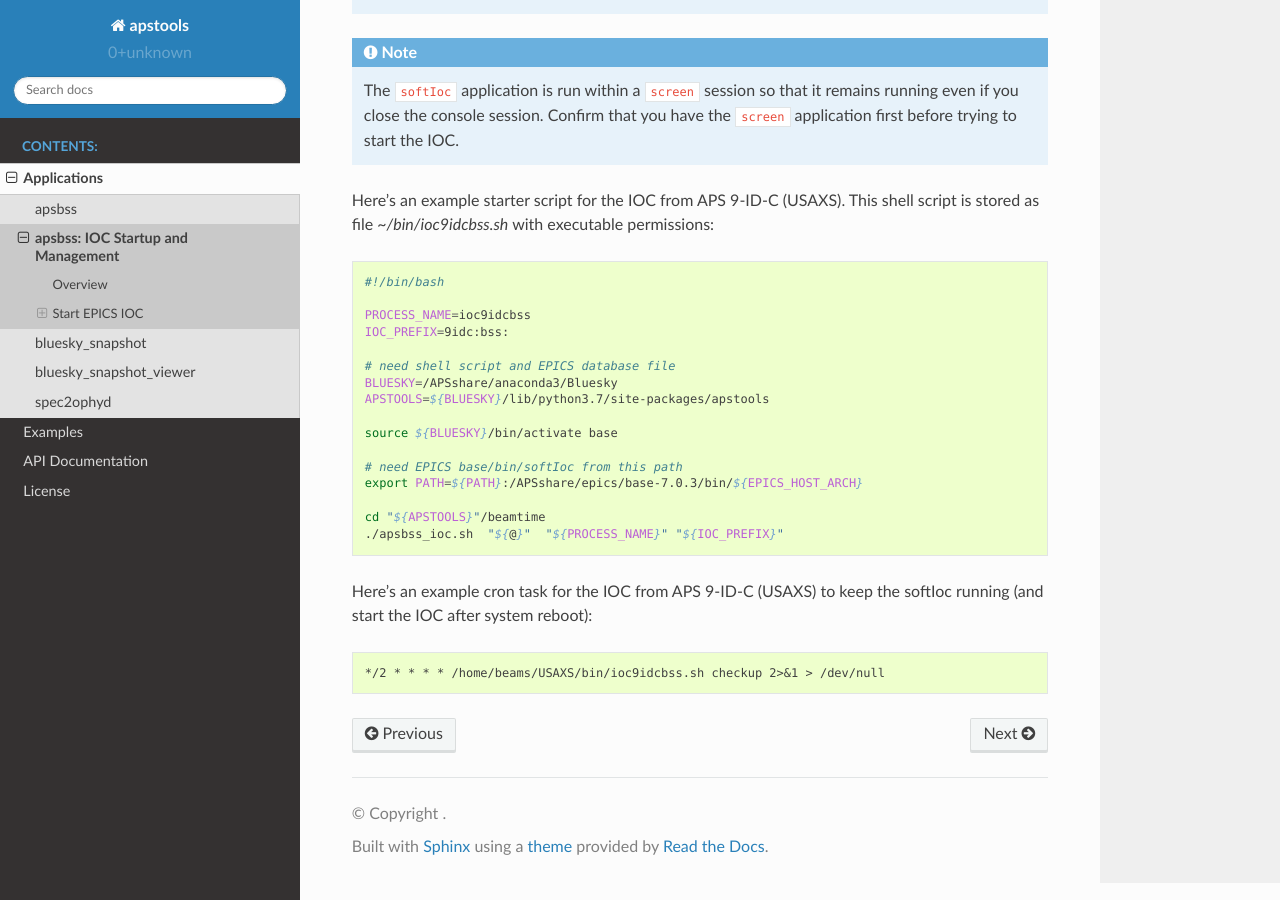
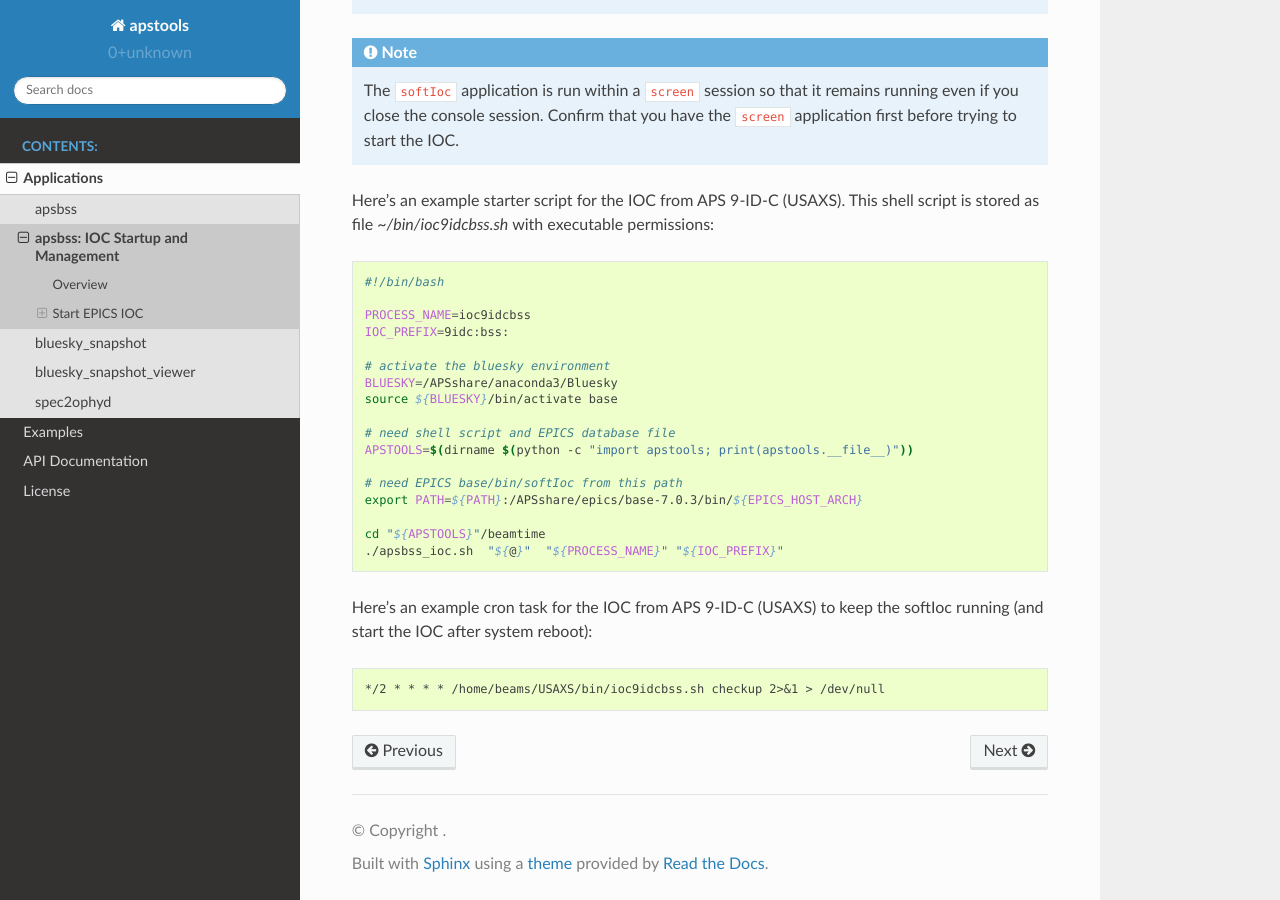
Before and after one commit to dogrecajb/apstools, a Sphinx documentation site: the page built from docs/source/applications/apsbss_ioc.rst, in a window 1280 px wide and 900 px high, scrolled down 3110 px. Built offline with Sphinx 7.4.7 and the Read the Docs theme 2.0.0, drawn with Linux system fonts in a browser that asks for light colours.

Commit message:
fixes #423

```diff
--- a/docs/source/applications/apsbss_ioc.rst
+++ b/docs/source/applications/apsbss_ioc.rst
@@ -180,11 +180,12 @@ executable permissions:
     PROCESS_NAME=ioc9idcbss
     IOC_PREFIX=9idc:bss:
 
+    # activate the bluesky environment
+    BLUESKY=/APSshare/anaconda3/Bluesky
+    source ${BLUESKY}/bin/activate base
+
     # need shell script and EPICS database file
-    BLUESKY=/APSshare/anaconda3/Bluesky
-    APSTOOLS=${BLUESKY}/lib/python3.7/site-packages/apstools
-
-    source ${BLUESKY}/bin/activate base
+    APSTOOLS=$(dirname $(python -c "import apstools; print(apstools.__file__)"))
 
     # need EPICS base/bin/softIoc from this path
     export PATH=${PATH}:/APSshare/epics/base-7.0.3/bin/${EPICS_HOST_ARCH}
```
